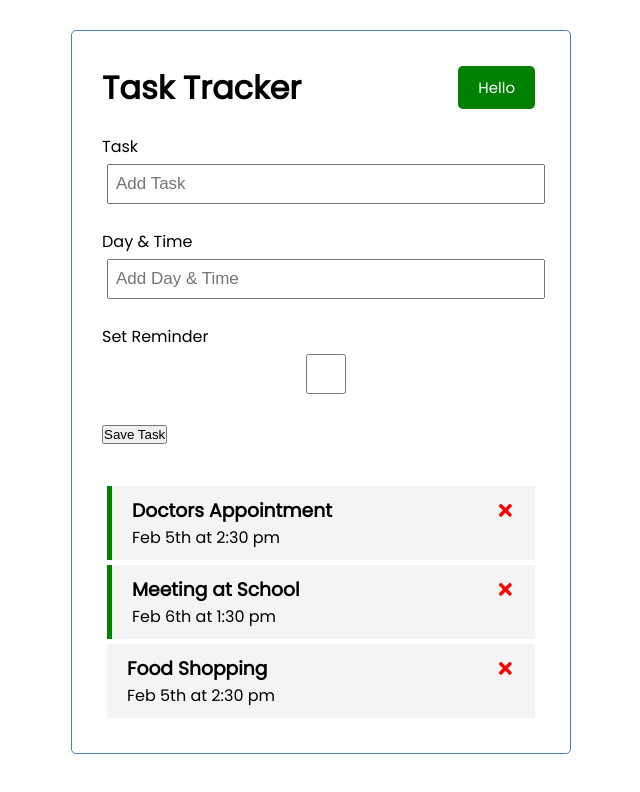
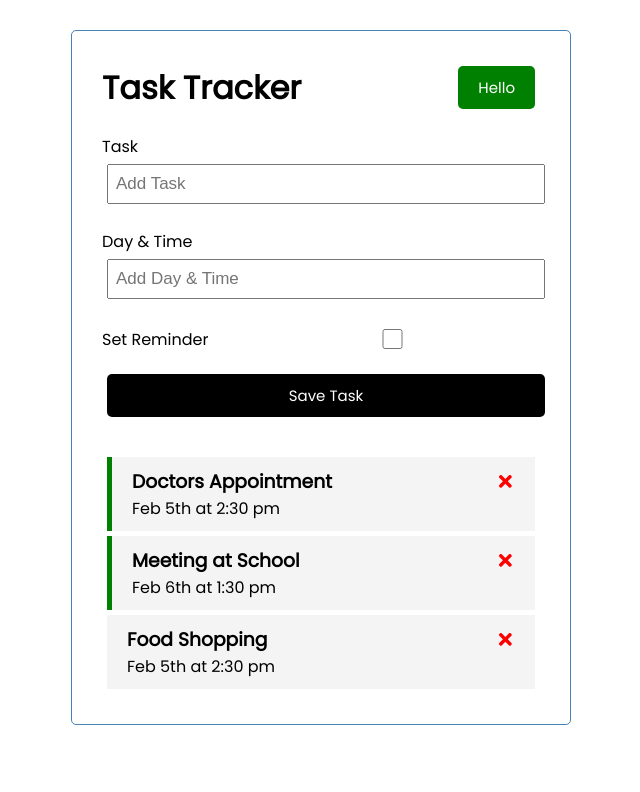
Before and after one commit to chocho77/react-task-tracker, a React (Create React App) app: page / in a window 1280 px wide. Shown: the top 792 px of the page, without its empty margins (319-959 px from the left). Built offline with nearby package versions, Linux system fonts and the light colour scheme.

Commit message:
Committer: Chavdar <chavdar@Users-MacBook.local>  On branch master  Your branch is up-to-date with 'origin/master'.  Changes to be committed: 	modified:   src/components/AddTask.js

```diff
--- a/src/components/AddTask.js
+++ b/src/components/AddTask.js
@@ -9,12 +9,13 @@
                 <label>Day & Time</label>
                 <input type='text' placeholder='Add Day & Time' />
             </div>
-            <div className='form-control'>
+            <div className='form-control form-control-check'>
                 <label>Set Reminder</label>
                 <input type='checkbox'  />
             </div>
 
-            <input type='submit' value='Save Task' />
+            <input type='submit' value='Save Task'
+            className='btn btn-block'/>
         </form>
     )
 
```
